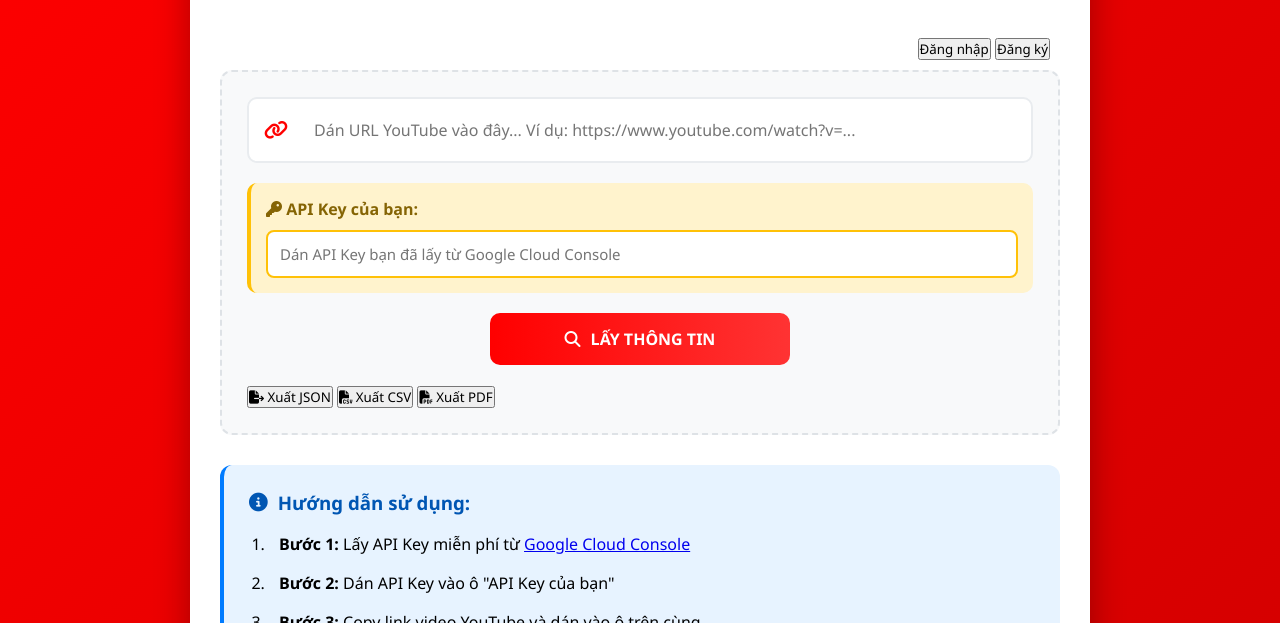
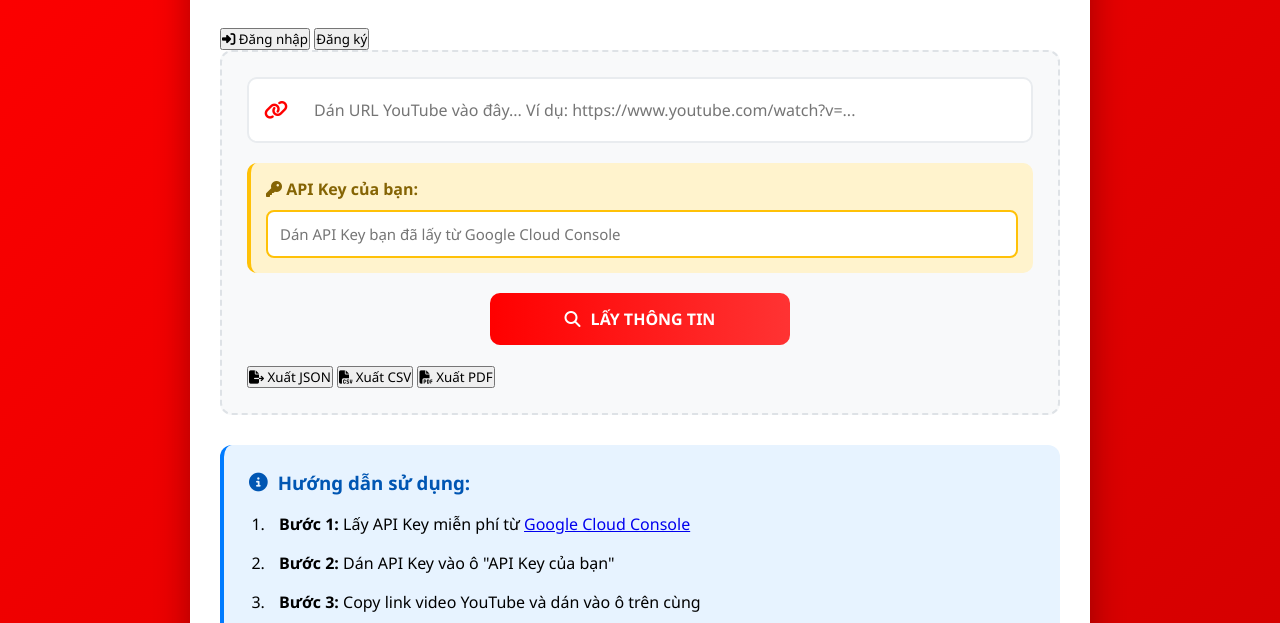
Before and after one commit to nyanvu919/youtube-extractor-backend, a website: page index.html in a window 1280 px wide. Shown: the part 165-788 px from the top of the page. Drawn offline with nearby package versions, Linux system fonts and the light colour scheme.

Commit message:
Update index.html

```diff
--- a/index.html
+++ b/index.html
@@ -20,14 +20,25 @@
 
         <!-- MAIN CONTENT -->
         <div class="main">
-            <div id="auth-section" style="text-align: right; padding: 10px;">
-    <div id="user-logged-in" style="display:none;">
-        <span id="user-email"></span>
-        <button onclick="logout()" style="cursor:pointer;">Đăng xuất</button>
+         <!-- ĐOẠN MỚI THAY THẾ -->
+<div id="auth-wrapper" class="auth-wrapper">
+    <div id="user-logged-out" class="auth-group">
+        <button onclick="showAuthModal('login')" class="btn-auth btn-login">
+            <i class="fas fa-sign-in-alt"></i> Đăng nhập
+        </button>
+        <button onclick="showAuthModal('signup')" class="btn-auth btn-signup">
+            Đăng ký
+        </button>
     </div>
-    <div id="user-logged-out">
-        <button onclick="showAuthModal('login')" style="cursor:pointer;">Đăng nhập</button>
-        <button onclick="showAuthModal('signup')" style="cursor:pointer;">Đăng ký</button>
+
+    <div id="user-logged-in" class="auth-group" style="display:none;">
+        <div class="user-info-chip">
+            <i class="fas fa-user-circle"></i>
+            <span id="user-email"></span>
+        </div>
+        <button onclick="logout()" class="btn-auth btn-logout">
+            Thoát
+        </button>
     </div>
 </div>
 
```
